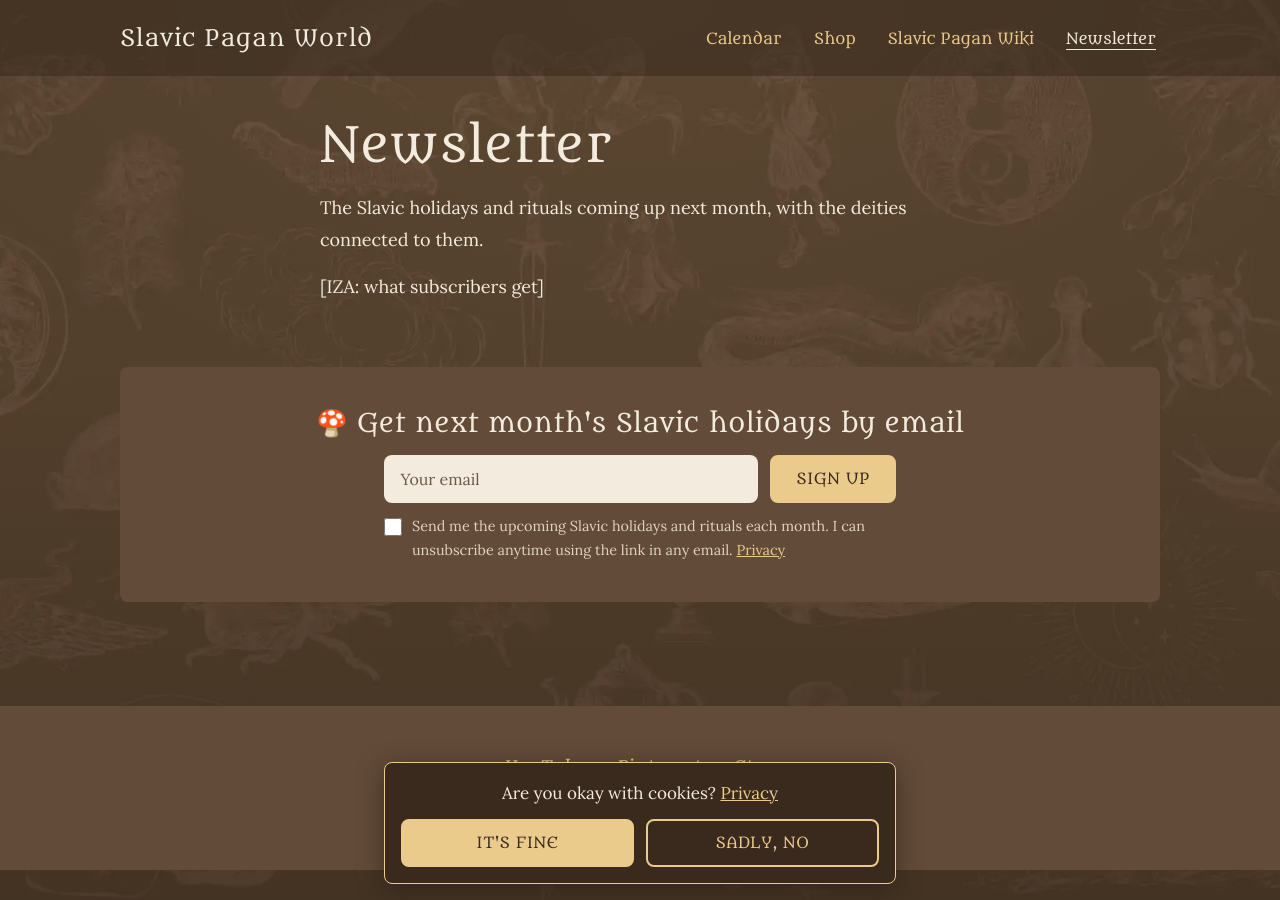
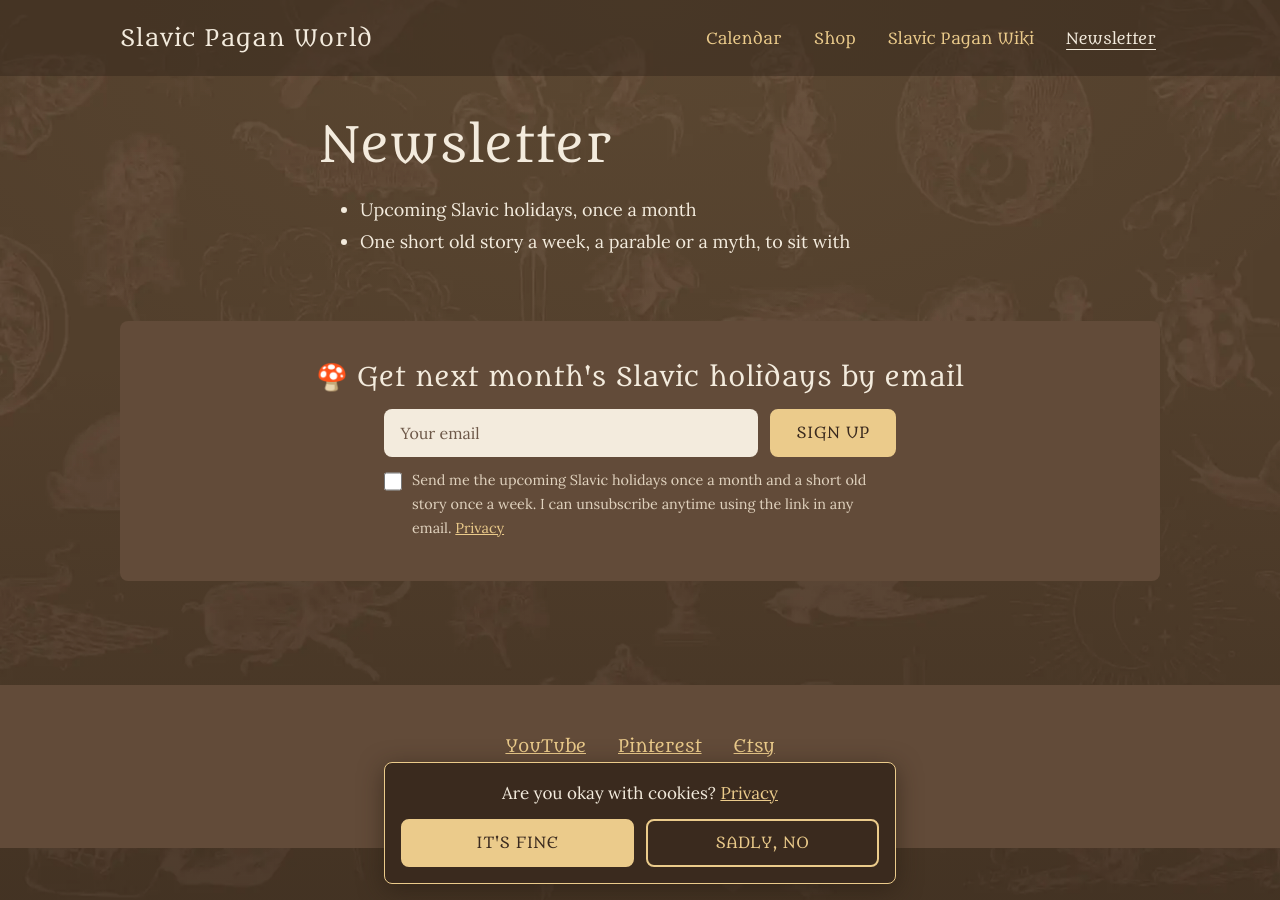
Before and after one commit to vendi525/slavic_pagan_world, a Jekyll site: the page built from pages/newsletter.html, in a window 1280 px wide. Built offline with Jekyll 4.4.1, drawn with Linux system fonts in a browser that asks for light colours.

Commit message:
Add weekly story to newsletter text, fill contact details
Co-Authored-By: Claude Opus 5.5 <noreply@anthropic.com>

```diff
--- a/_includes/newsletter-box.html
+++ b/_includes/newsletter-box.html
@@ -13,7 +13,7 @@
     </label>
     <label class="newsletter-consent">
       <input type="checkbox" name="consent" value="yes" required>
-      <span>Send me the upcoming Slavic holidays and rituals each month. I can unsubscribe anytime using the link in any email. <a href="/privacy/">Privacy</a></span>
+      <span>Send me the upcoming Slavic holidays once a month and a short old story once a week. I can unsubscribe anytime using the link in any email. <a href="/privacy/">Privacy</a></span>
     </label>
     <p class="newsletter-status" role="status"></p>
   </form>
--- a/pages/newsletter.html
+++ b/pages/newsletter.html
@@ -2,12 +2,14 @@
 layout: default
 footer_signup: false
 title: Newsletter
-description: "A monthly email with the Slavic holidays coming up next month and the deities connected to them."
+description: "The upcoming Slavic holidays once a month, and one short old story a week, a parable or a myth, to sit with."
 permalink: /newsletter/
 ---
 <div class="prose">
   <h1>Newsletter</h1>
-  <p>The Slavic holidays and rituals coming up next month, with the deities connected to them.</p>
-  <p>[IZA: what subscribers get]</p>
+  <ul>
+    <li>Upcoming Slavic holidays, once a month</li>
+    <li>One short old story a week, a parable or a myth, to sit with</li>
+  </ul>
 </div>
 <div class="section">{% include newsletter-box.html %}</div>
```
Also changed, not shown: pages/privacy.md (+2 -1 lines), 1 other file.
